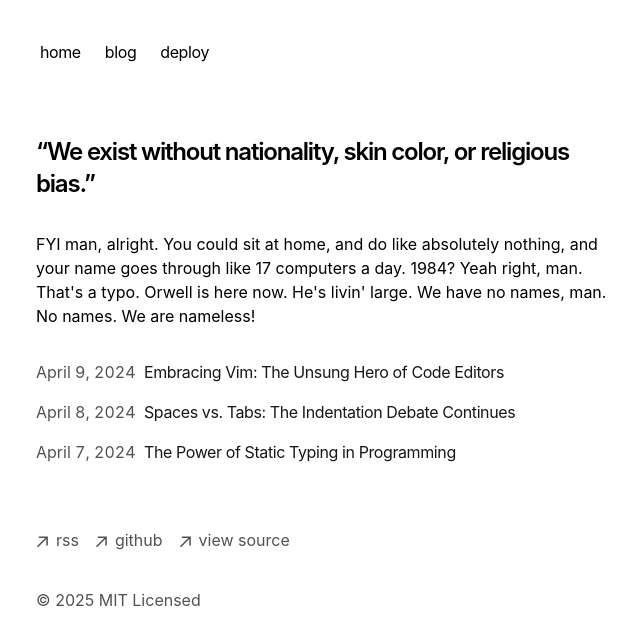
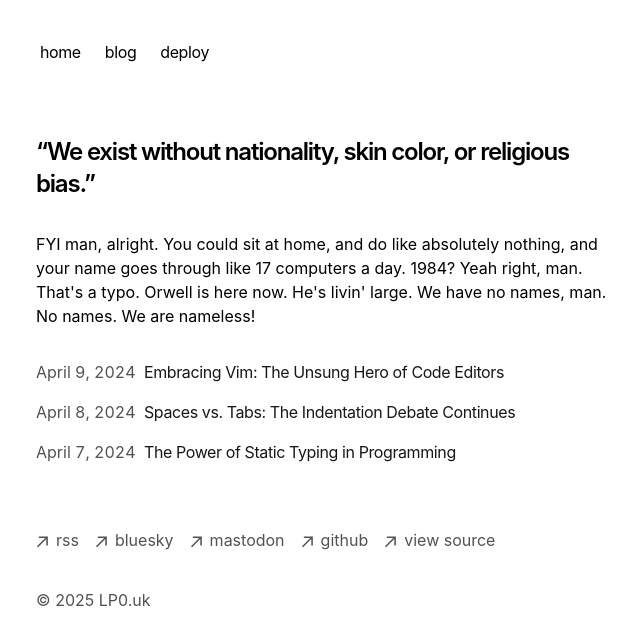
Before and after one commit to MichelleFindlay/lp0.uk, a Next.js app: page / in a window 1280 px wide. Shown: the top 644 px of the page, without its empty margins (316-956 px from the left). Built offline with nearby package versions, Linux system fonts and the light colour scheme.

Commit message:
Update footer.tsx

```diff
--- a/app/components/footer.tsx
+++ b/app/components/footer.tsx
@@ -35,7 +35,29 @@ export default function Footer() {
             className="flex items-center transition-all hover:text-neutral-800 dark:hover:text-neutral-100"
             rel="noopener noreferrer"
             target="_blank"
-            href="https://github.com/vercel/next.js"
+            href="https://bsky.app/profile/lp0.uk"
+          >
+            <ArrowIcon />
+            <p className="ml-2 h-7">bluesky</p>
+          </a>
+        </li>
+        <li>
+          <a
+            className="flex items-center transition-all hover:text-neutral-800 dark:hover:text-neutral-100"
+            rel="noopener noreferrer"
+            target="_blank"
+            href="https://mastodon.online/@lp0"
+          >
+            <ArrowIcon />
+            <p className="ml-2 h-7">mastodon</p>
+          </a>
+        </li>
+        <li>
+          <a
+            className="flex items-center transition-all hover:text-neutral-800 dark:hover:text-neutral-100"
+            rel="noopener noreferrer"
+            target="_blank"
+            href="https://github.com/MichelleFindlay"
           >
             <ArrowIcon />
             <p className="ml-2 h-7">github</p>
@@ -46,7 +68,7 @@ export default function Footer() {
             className="flex items-center transition-all hover:text-neutral-800 dark:hover:text-neutral-100"
             rel="noopener noreferrer"
             target="_blank"
-            href="https://vercel.com/templates/next.js/portfolio-starter-kit"
+            href="https://github.com/MichelleFindlay/lp0.uk"
           >
             <ArrowIcon />
             <p className="ml-2 h-7">view source</p>
@@ -54,7 +76,7 @@ export default function Footer() {
         </li>
       </ul>
       <p className="mt-8 text-neutral-600 dark:text-neutral-300">
-        © {new Date().getFullYear()} MIT Licensed
+        © {new Date().getFullYear()} LP0.uk
       </p>
     </footer>
   )
```
